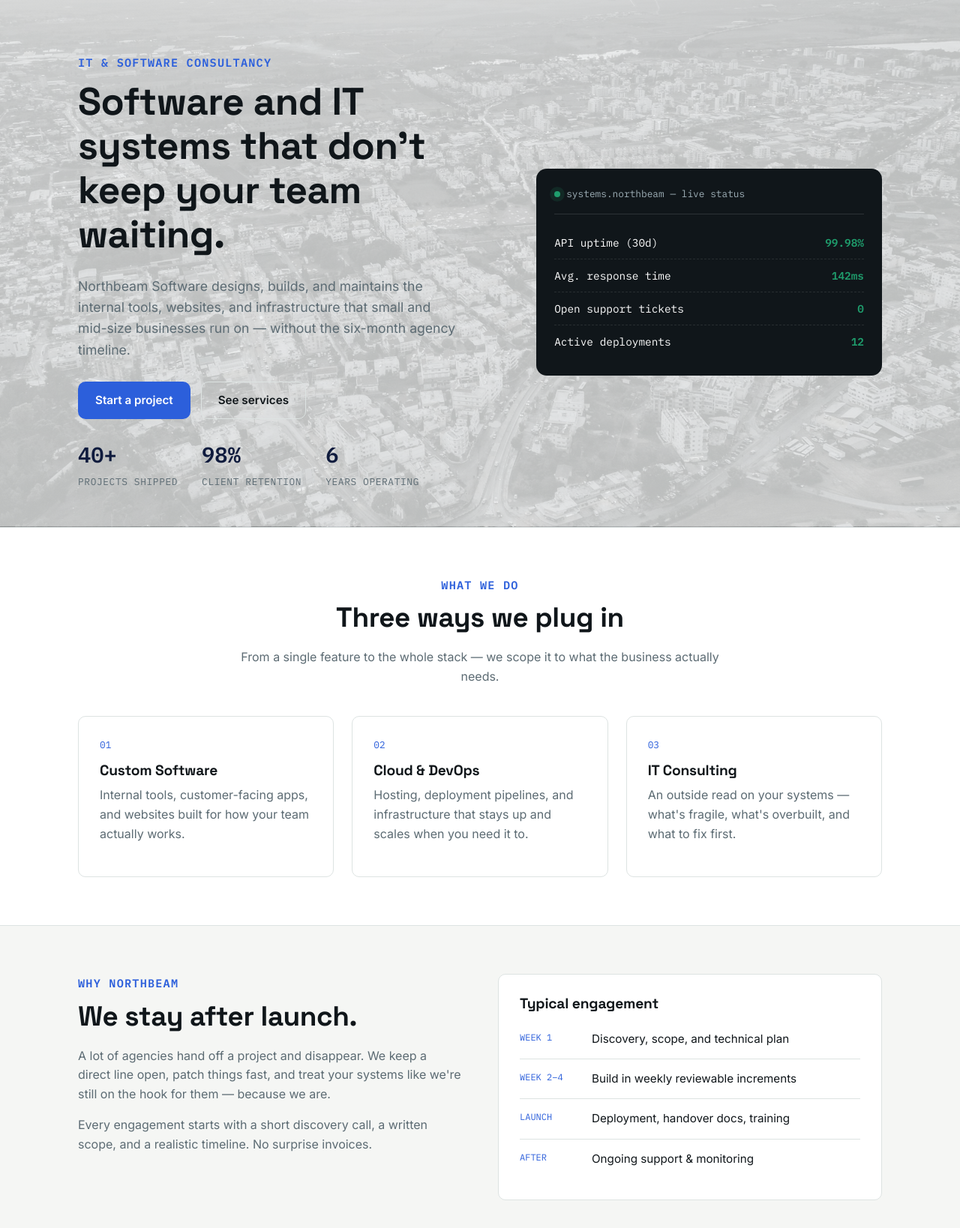
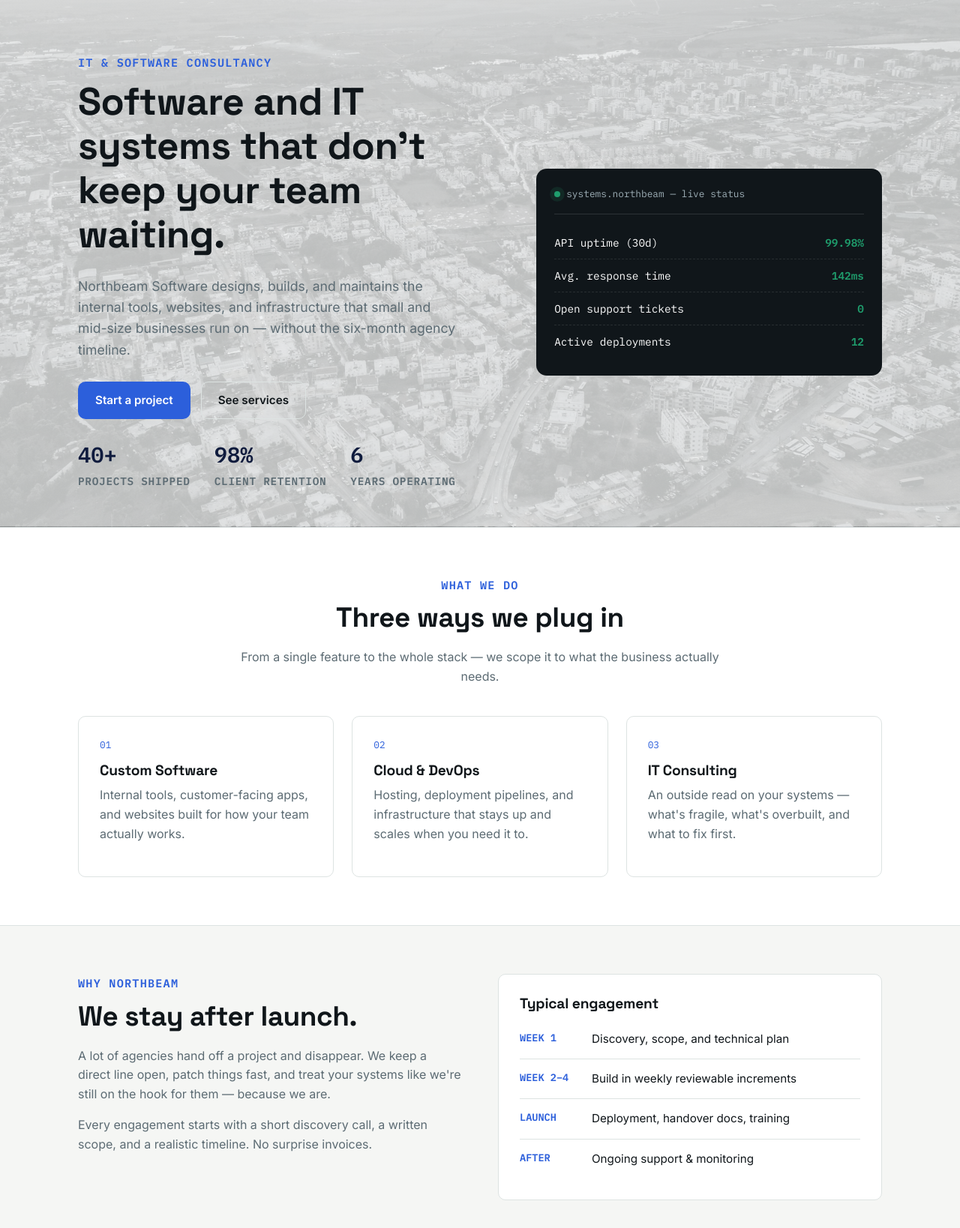
Before and after one commit to TashaTendai/northbeam-software, a PHP site: page / in a window 1280 px wide. Shown: the part 84-1722 px from the top of the page at 75% size. Run offline with PHP 8.4, Linux system fonts and the light colour scheme.

Commit message:
git add . git commit -m "Increase size and weight for tag and stat label text for consistency" git push

```diff
--- a/css/style.css
+++ b/css/style.css
@@ -311,7 +311,7 @@ p { margin: 0 0 1em; color: var(--muted); }
   min-width: 110px;
 }
 .stat .num { font-size: 1.8rem; font-weight: 700; color: var(--accent-ink); display: block; }
-.stat .label { font-size: .8rem; color: var(--muted); text-transform: uppercase; letter-spacing: .05em; }
+.stat .label { font-size: .9rem; font-weight: 700; color: var(--muted); text-transform: uppercase; letter-spacing: .05em; }
 
 /* ---------- Forms ---------- */
 .form-card {
@@ -370,7 +370,8 @@ textarea { min-height: 130px; resize: vertical; }
 .info-list li:last-child { border-bottom: none; }
 .info-list .tag {
   font-family: var(--font-mono);
-  font-size: .75rem;
+  font-size: .85rem;
+  font-weight: 700;
   color: var(--accent);
   min-width: 84px;
 }
```
